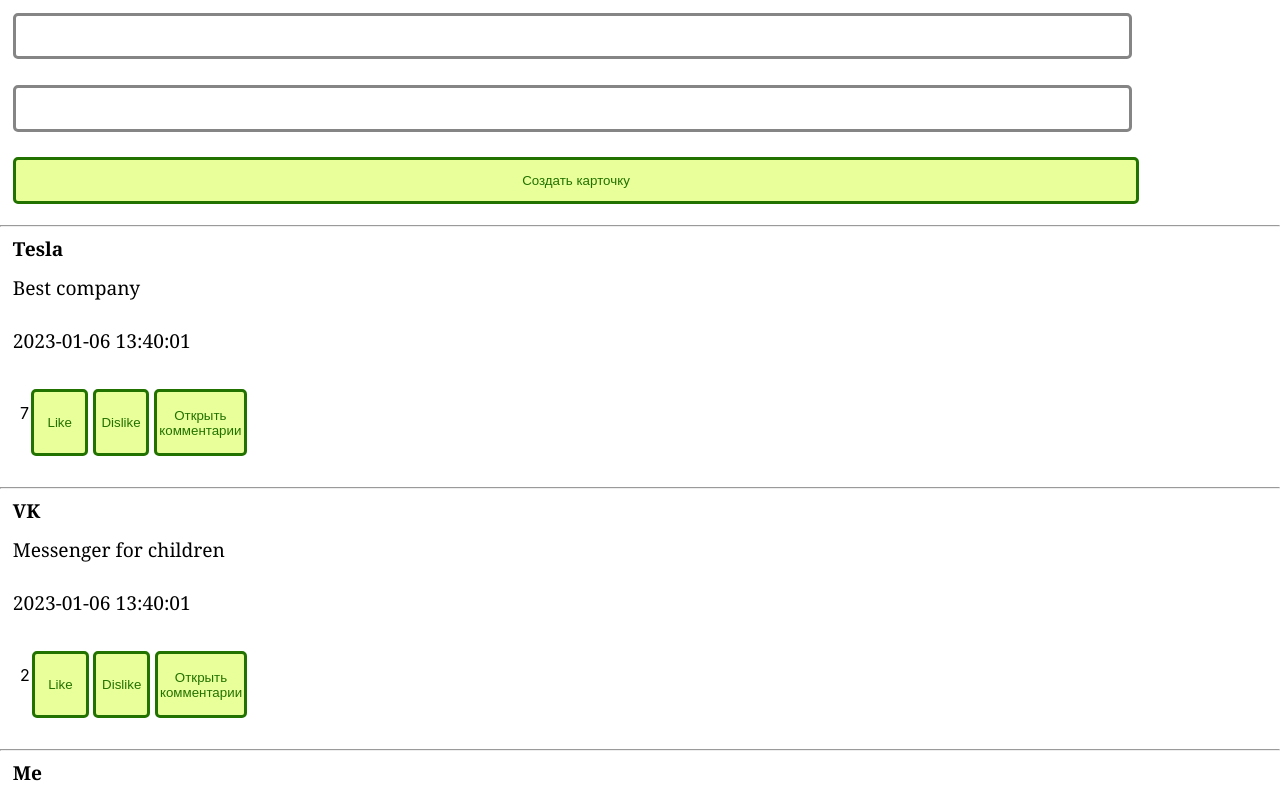
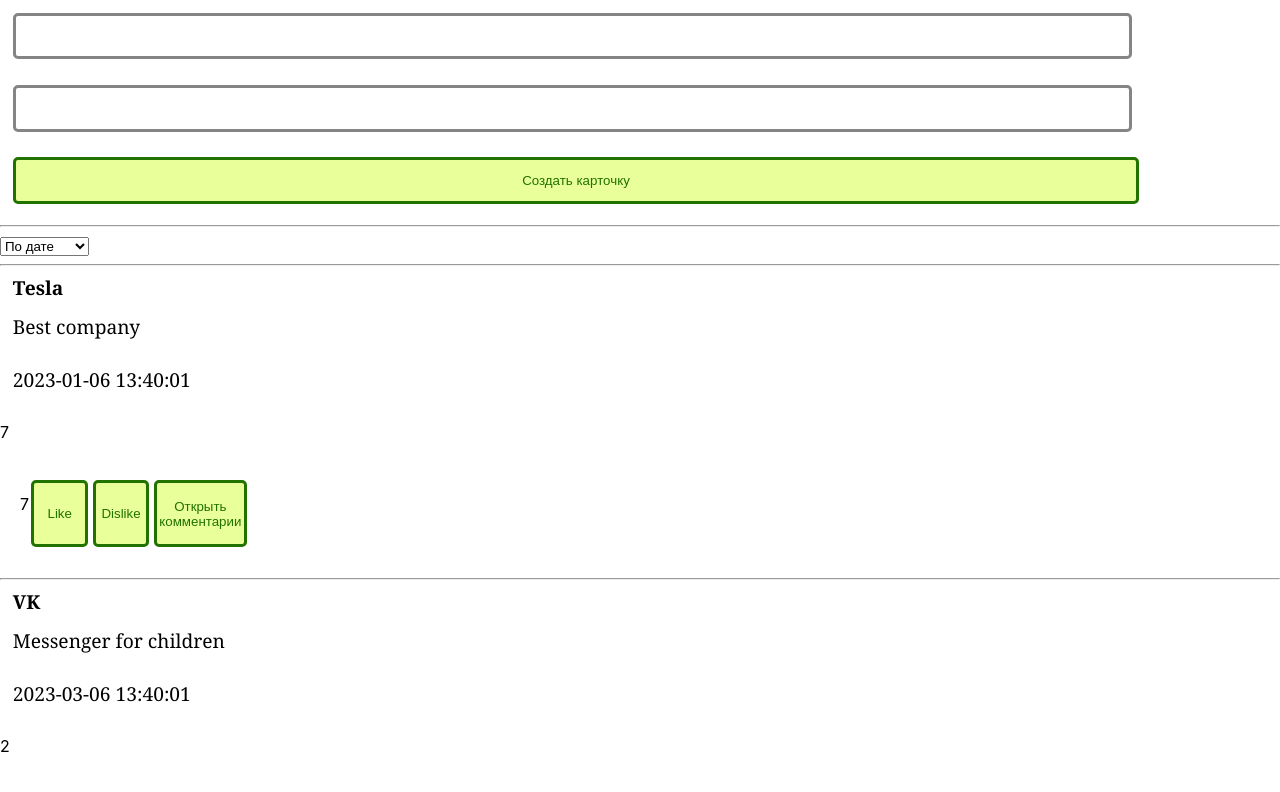
Before and after one commit to olya3112/React, a React (Create React App) app in the folder reactpj/: page / in a window 1280 px wide. Shown: the top 792 px of the page. Built offline with nearby package versions, Linux system fonts and the light colour scheme.

Commit message:
add sorted by date and like

```diff
--- a/reactpj/src/App.js
+++ b/reactpj/src/App.js
@@ -6,6 +6,7 @@
 
 import PostForms from "./components/PostNews/PostForms";
 import {getArticles} from "./assets/helpers/get-articles";
+import MySelect from "./components/Select/MySelect";
 
 
 
@@ -14,6 +15,9 @@
 
     const [content, setPosts] = useState(data)
     const [comments, setComments] = useState(com)
+
+    const [selectedSorted, setSelectedSorted] = useState('')
+
 
     const createComment = (newcomment) =>{
         setComments([comments, newcomment])
@@ -28,11 +32,38 @@
         setPosts ( [...content, newpost])
     }
 
+    const sortPosts = (sort) => {
+        setSelectedSorted(sort)
+        setPosts([...content].sort((a , b) => {
+            if (b[sort] > a[sort]) return 1;
+            else if (b[sort] < a[sort]) return -1;
+            else return 0;
+        }) )
+    }
+
+
+    // const sortByCountPosts = (sort) => {
+    //     setSelectedSorted(sort)
+    //     setPosts([...content].sort((a , b) => a[sort].localeCompare(b[sort])))
+    // }
+
 
     return (
         <div>
             <PostForms create={createPost}/>
+            <div>
+               <MySelect
+                   value={selectedSorted}
+                   onChange={sortPosts}
+                   options={[
+                       {value: 'date', name: 'По дате' },
+                       {value: 'currentLikes', name: 'По лайкам' }
+                   ]}
+               />
 
+
+                <hr/>
+            </div>
             <div>
                 { content ?
                     content.map(item =>
@@ -40,8 +71,10 @@
                                   title = {item.title}
                                   text={item.text}
                                   currentLikes={item.currentLikes}
+                                  count = {item.count}
                                   commentsCount={item.commentsCount}
                                   date = {item.date}/>
+
                     )
                     :
                     <div>
--- a/reactpj/src/assets/data/articles.json
+++ b/reactpj/src/assets/data/articles.json
@@ -13,7 +13,7 @@
     "text": "Messenger for children",
     "currentLikes": 2,
     "commentsCount": 2,
-    "date": "2023-01-06 13:40:01"
+    "date": "2023-03-06 13:40:01"
   },
   {
     "articleId": 72,
@@ -37,6 +37,6 @@
     "text": "Real text for real article",
     "currentLikes": 11,
     "commentsCount": 1,
-    "date": "2023-01-06 13:40:01"
+    "date": "2023-02-06 13:40:01"
   }
 ]
--- a/reactpj/src/assets/data/comments.json
+++ b/reactpj/src/assets/data/comments.json
@@ -11,14 +11,14 @@
     "articleId": 5,
     "countLikes": 5,
     "text": "Random text from Ivan",
-    "date": "2023-01-06 13:40:01"
+    "date": "2023-04-06 13:40:01"
   },
   { "id": 3,
     "author": "Oleg",
     "articleId": 5,
     "countLikes": 5,
     "text": "Long text long text long text long text long text long text",
-    "date": "2023-01-06 13:40:01"
+    "date": "2023-03-06 13:40:01"
   },
   { "id": 4,
     "author": "Roman",
@@ -32,7 +32,7 @@
     "articleId": 16,
     "countLikes": 5,
     "text": "Short text from Bob",
-    "date": "2023-01-06 13:40:01"
+    "date": "2023-02-06 13:40:01"
   },
   { "id": 6,
     "author": "Roman",
--- a/reactpj/src/components/Comments/Comments.jsx
+++ b/reactpj/src/components/Comments/Comments.jsx
@@ -2,6 +2,7 @@
 import {getComments} from "../../assets/helpers/get-comments-by-article";
 import CommentsForm from "./CommentsForm";
 import s from './commentsStyle.module.scss';
+import MySelect from "../Select/MySelect";
 
 
 
@@ -11,6 +12,9 @@
 
     const [comments, setComments] = useState(null)
     const [commentsSize, setCommentsSize] = useState(props.commentsCount)
+
+    const [selectedSorted, setSelectedSorted] = useState('')
+
 
 
     useEffect(() => {
@@ -34,6 +38,14 @@
         setCommentsSize(commentsSize + 1)
     }
 
+    const sortComments = (sort) => {
+        setSelectedSorted(sort)
+        setComments([...comments].sort((a , b) => {
+            if (b[sort] > a[sort]) return 1;
+            else if (b[sort] < a[sort]) return -1;
+            else return 0;
+        }) )
+    }
 
 
     return (
@@ -41,6 +53,19 @@
 
             <CommentsForm create={createComment}/>
             <h3>Колличество комментариев к записи: {commentsSize} </h3>
+            <div>
+                <MySelect
+                    value={selectedSorted}
+                    onChange={sortComments}
+                    options={[
+                        {value: 'date', name: 'По дате' },
+                        {value: 'countLikes', name: 'По лайкам' }
+                    ]}
+                />
+
+
+                <hr/>
+            </div>
 
             { comments ?
                 comments.map(item =>
--- a/reactpj/src/components/PostNews/PostNews.jsx
+++ b/reactpj/src/components/PostNews/PostNews.jsx
@@ -54,6 +54,9 @@
                 <div className={s.contentText}>
                     {props.date}
                 </div>
+                <p> {props.currentLikes}</p>
+                {/*так нормально сортируется, но при этом если менять число лайков то это переменная count, и с ней не работает*/}
+
             </div>
             <div className={s.postline}>
                 <p> {count}</p>
--- /dev/null
+++ b/reactpj/src/components/Select/MySelect.jsx
@@ -0,0 +1,18 @@
+import React from 'react';
+
+const MySelect = ({options, value, onChange}) => {
+    return (
+        <select
+            value={value}
+            onChange={event => onChange(event.target.value)}
+        >
+            {options.map( options =>
+                <option key={options.value} value={options.value}>
+                    {options.name}
+                </option>
+            )}
+        </select>
+    );
+};
+
+export default MySelect;
```
